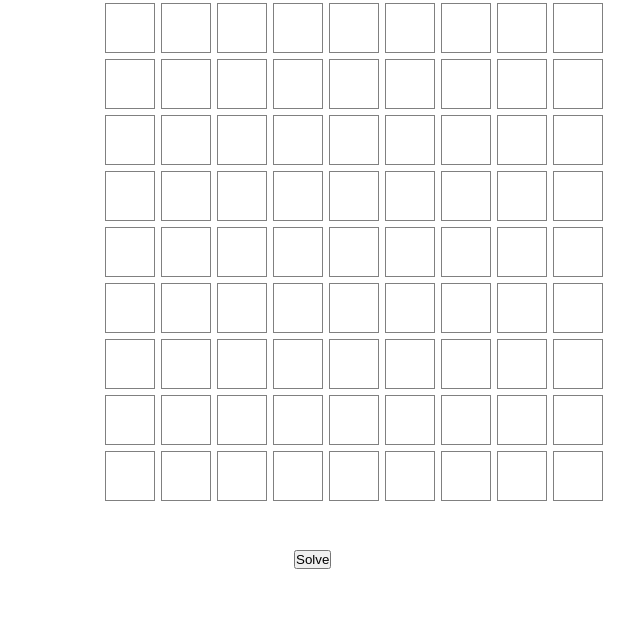
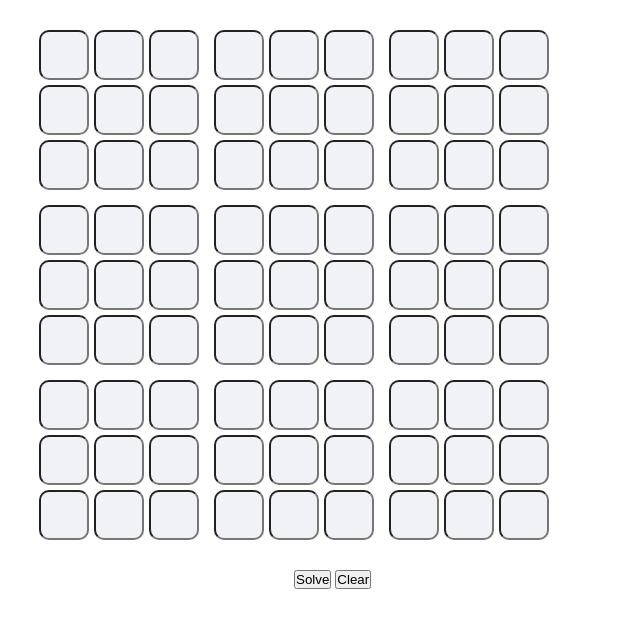
Before and after one commit to winprn/sudoku_solver, a website: page index.html in a window 1280 px wide. Shown: the whole page, without its empty margins (346-986 px from the left). Drawn offline with Linux system fonts and the light colour scheme.

Commit message:
add styling and clear button

```diff
--- a/index.html
+++ b/index.html
@@ -2,13 +2,21 @@
 <html lang="en">
 <head>
     <meta charset="UTF-8">
+    <meta name="viewport" content="width=device-width, initial-scale=1.0">
     <title>Sudoku Solver</title>
     <link rel="stylesheet" type="text/css" href="./styles.css">
 </head>
 <body>
 
-    <div id="puzzle"></div>
+    <div class="container" id="puzzle">
+        <div class="screen">
+            <div class="main-game">
+                <div class="main-grid"></div>
+            </div>
+        </div>
+    </div>
     <button class="btn btn-submit" id="btn-solve">Solve</button>
+    <button class="btn btn-clear">Clear</button>
 
     <script src="./index.js"></script>
 </body>
--- a/index.js
+++ b/index.js
@@ -1,29 +1,39 @@
-const board = document.querySelector('#puzzle');
+const board = document.querySelector('.main-grid');
 const solver = document.querySelector('#btn-solve');
+const clearer = document.querySelector('.btn-clear');
 const squares = 81;
 
 for (let i = 0; i < squares; ++i) {
+    const row = Math.floor(i / 9);
+    const col = i % 9;
     const inputEl = document.createElement('input');
+    inputEl.setAttribute('class', 'cell');
     inputEl.setAttribute('type', 'number');
     inputEl.setAttribute('min', '1');
     inputEl.setAttribute('max', '9');
 
+    if (row === 2 || row === 5) inputEl.style.marginBottom = '10px';
+    if (col === 2 || col === 5) inputEl.style.marginRight = '10px';
+
     board.appendChild(inputEl);
 }
+const problemInput = document.querySelectorAll('input');
 
 const getSubmission = () => {
-    const problemInput = document.querySelectorAll('input');
-    console.log(problemInput);
     const submission = [];
-    problemInput.forEach(cell => {
-        const cur = Math.min(9, Math.max(Number(cell.value), 0));
-        console.log(cur);
+    for (let i = 0; i < problemInput.length; ++i) {
+        console.log(problemInput[i].value);
+        const cur = Number(problemInput[i].value);
+        if ((Number(cur) <= 0 || Number(cur) > 9) && problemInput[i].value !== '') {
+            alert('Wrong input!');
+            return [];
+        }
         if (cur) {
             submission.push(cur);
         } else {
             submission.push('.');
         }
-    })
+    }
 
     return submission;
 }
@@ -39,7 +49,7 @@ const displaySolution = (data) => {
 
 const getSolution = () => {
     const submission = {numbers: getSubmission().join('')};
-    console.log(submission);
+    // console.log(submission);
 
     fetch('http://localhost:3000/get-solution', {
         method: 'POST',
@@ -56,4 +66,11 @@ const getSolution = () => {
         .catch(err => console.log(err))
 }
 
+const clearBoard = () => {
+    for (let i = 0; i < problemInput.length; ++i) {
+        problemInput[i].value = '';
+    }
+}
+
 solver.addEventListener('click', getSolution);
+clearer.addEventListener('click', clearBoard);
--- a/styles.css
+++ b/styles.css
@@ -4,20 +4,45 @@
     box-sizing: border-box;
 }
 
-#puzzle {
-    width: 550px;
-    height: 550px;
-    margin-left: 35%;
-}
-
-#puzzle input {
-    margin: 3px;
-    width: 50px;
-    height: 50px;
-    border: 1px gray solid;
-    text-align: center;
-}
-
 .btn-submit {
     margin-left: 50%;
 }
+
+.container {
+    display: grid;
+    place-items: center;
+}
+
+.screen {
+    position: relative;
+    overflow: hidden;
+    height: 100%;
+    min-width: 400px;
+}
+
+.main-game {
+    display: flex;
+    height: 100%;
+    flex-direction: column;
+    justify-content: space-between;
+    padding: 30px 0;
+}
+
+.main-grid {
+    display: grid;
+    gap: 5px;
+    grid-template-columns: repeat(9, auto);
+}
+
+.cell {
+    height: 50px;
+    width: 50px;
+    border-radius: 10px;
+    background-color: #f0f2f5;
+    color: #00aeef;
+    display: grid;
+    place-items: center;
+    font-size: 1.5rem;
+    cursor: pointer;
+    text-align: center;
+}
```
